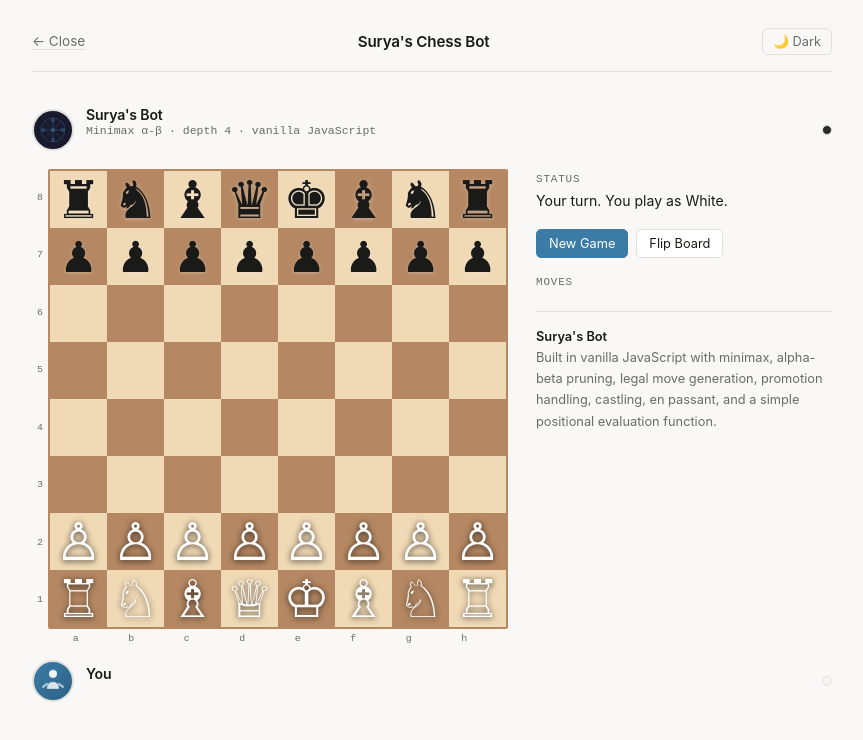
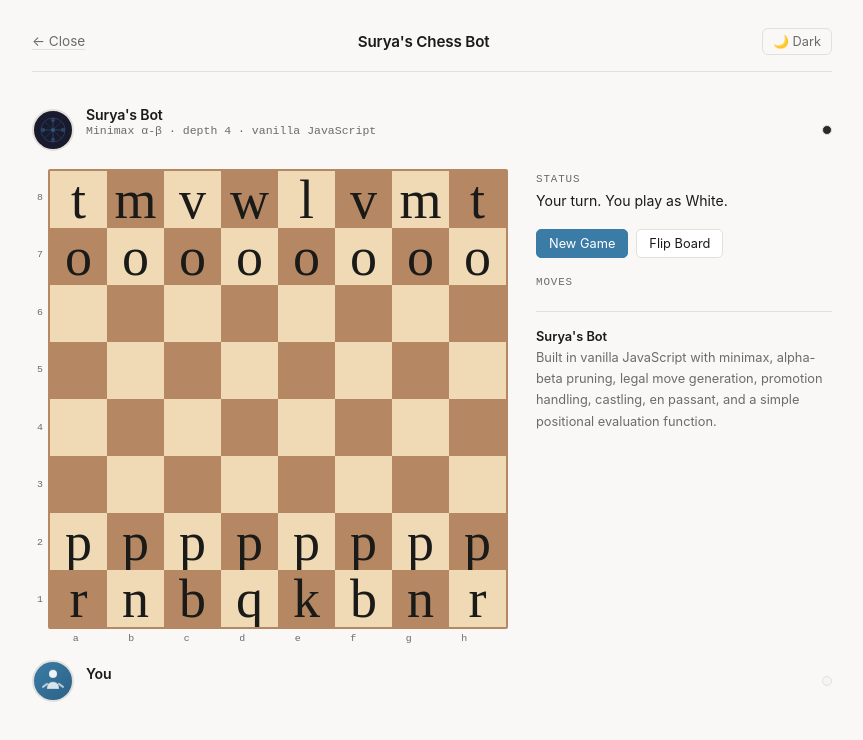
Before and after one commit to Surya6032/portfolio, a plain HTML site: page chess.html in a window 1280 px wide. Shown: the whole page, without its empty margins (208-1071 px from the left). Drawn offline with Linux system fonts and the light colour scheme; a web font is replaced by a local one.

Commit message:
Update chess.html with font and style changes

```diff
--- a/chess.html
+++ b/chess.html
@@ -5,6 +5,15 @@
   <meta name="viewport" content="width=device-width, initial-scale=1.0"/>
   <title>Play Chess — Surya's Bot</title>
   <style>
+    /* ── CHESS MERIDA FONT (jsDelivr CDN) ── */
+    @font-face {
+      font-family: 'ChessMerida';
+      src: url('https://cdn.jsdelivr.net/npm/chess-merida-font@0.0.3/fonts/chessmerida-webfont.woff') format('woff'),
+           url('https://cdn.jsdelivr.net/npm/chess-merida-font@0.0.3/fonts/chessmerida-webfont.ttf') format('truetype');
+      font-weight: normal;
+      font-style: normal;
+    }
+
     :root {
       --bg: #f9f8f6;
       --surface: #ffffff;
@@ -259,7 +268,8 @@
       pointer-events: none;
     }
     .piece {
-      font-size: clamp(24px, 10.5vw, 52px);
+      font-family: 'ChessMerida', serif;
+      font-size: clamp(26px, 10.8vw, 54px);
       line-height: 1;
       pointer-events: none;
       user-select: none;
@@ -268,6 +278,7 @@
       justify-content: center;
       width: 100%;
       height: 100%;
+      color: inherit;
     }
     .file-labels {
       display: flex;
@@ -297,6 +308,7 @@
     }
     .promo-overlay.show { display: flex; }
     .promo-piece {
+      font-family: 'ChessMerida', serif;
       font-size: 3rem;
       cursor: pointer;
       filter: drop-shadow(0 2px 6px rgba(0,0,0,0.5));
@@ -528,7 +540,7 @@
       <div class="move-log" id="moveLog"></div>
     </div>
     <div class="side-note">
-      <strong>Surya's Bot</strong><br>
+      <strong>Surya's Bot </strong><br>
       Built in vanilla JavaScript with minimax, alpha-beta pruning,
 	  legal move generation, promotion handling, castling, en passant,
 	  and a simple positional evaluation function.
@@ -552,7 +564,7 @@
     </svg>
   </div>
   <div class="player-info">
-    <div class="player-name">You </div>
+    <div class="player-name">You</div>
     <div class="captured" id="yourCaptured"></div>
   </div>
   <div class="player-color-dot dot-white"></div>
@@ -560,11 +572,12 @@
 
 <script>
 // ─── PIECES ─────────────────────────────────────────────────────────────────
+// Chess Merida font character map
 const GLYPHS = {
-  wK:'♔', wQ:'♕', wR:'♖', wB:'♗', wN:'♘', wP:'♙',
-  bK:'♚', bQ:'♛', bR:'♜', bB:'♝', bN:'♞', bP:'♟'
+  wK:'k', wQ:'q', wR:'r', wB:'b', wN:'n', wP:'p',
+  bK:'l', bQ:'w', bR:'t', bB:'v', bN:'m', bP:'o'
 };
-const PIECE_VAL_DISPLAY = { P:'♙', N:'♘', B:'♗', R:'♖', Q:'♕' };
+const PIECE_VAL_DISPLAY = { P:'p', N:'n', B:'b', R:'r', Q:'q' };
 
 // ─── STATE ───────────────────────────────────────────────────────────────────
 let board, turn, castling, epSquare;
@@ -961,21 +974,7 @@ function renderBoard() {
     if(board[i]){
       const piece=document.createElement('span');
       piece.className='piece';
-      const pieceColor = clr(board[i]);
-      const pieceType = ptype(board[i]);
       piece.textContent=GLYPHS[board[i]];
-      // Explicit colors — never inherit from body (dark mode fix)
-      if(pieceColor==='w'){
-        piece.style.color='#ffffff';
-        piece.style.filter='drop-shadow(0 1px 3px rgba(0,0,0,0.8))';
-      } else {
-        piece.style.color='#1a1a18';
-        piece.style.filter='drop-shadow(0 1px 2px rgba(255,255,255,0.35))';
-      }
-      // Black pawn ♟ renders ~15% oversized on mobile WebKit — correct it
-      if(pieceColor==='b' && pieceType==='P'){
-        piece.style.transform='scale(0.82)';
-      }
       sq.appendChild(piece);
     }
     sq.addEventListener('click',()=>handleClick(i));
@@ -1018,10 +1017,10 @@ function showGameOver(result) {
   const sub=document.getElementById('gameoverSub');
   const overlay=document.getElementById('gameoverOverlay');
   if(result==='checkmate-b'){
-    title.textContent='You won! ♔';
+    title.textContent='You won!';
     sub.textContent='Checkmate — the bot resigns.';
   } else if(result==='checkmate-w'){
-    title.textContent='Bot wins ♚';
+    title.textContent='Bot wins';
     sub.textContent='Checkmate — good game.';
   } else {
     title.textContent='Draw';
@@ -1107,7 +1106,7 @@ function showPromotion(side) {
     const span=document.createElement('span');
     span.className='promo-piece';
     span.textContent=GLYPHS[side+t];
-    span.style.color = side==='w' ? '#ffffff' : '#1a1a18';
+
     span.style.filter = side==='w'
       ? 'drop-shadow(0 2px 6px rgba(0,0,0,0.8))'
       : 'drop-shadow(0 2px 6px rgba(255,255,255,0.4))';
```
